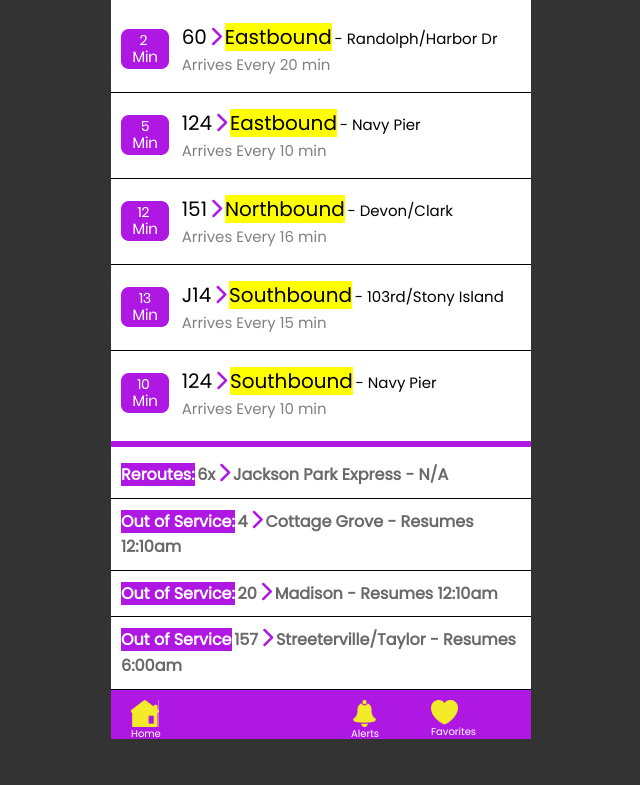
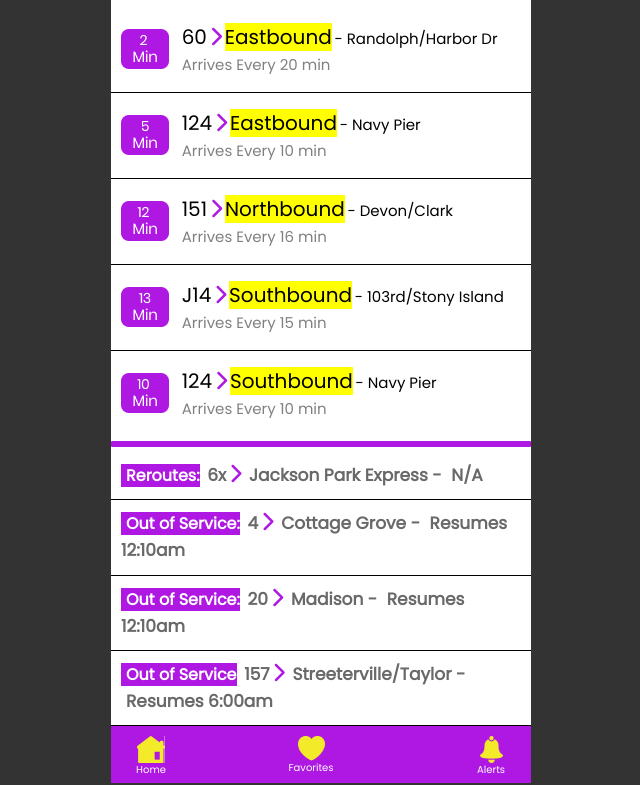
Before and after one commit to jujucinco/Frontend-Project, a plain HTML site: page Frontend Project/index.html in a window 1280 px wide. Shown: the part 423-1208 px from the top of the page, without its empty margins (319-959 px from the left). Before the commit the page ends 1164 px from the top, so only its background shows below. Drawn offline with Linux system fonts and the light colour scheme.

Commit message:
Update style.css

```diff
--- a/Frontend Project/style.css
+++ b/Frontend Project/style.css
@@ -106,14 +106,14 @@ h1 {
   color:#696969;
   border-bottom:1px solid #000;
   padding:10px;
+}
 
 
-}
-
 .alert span {
-  font-size:16px;
+  font-size:17px;
   line-height: 1.6em;
   font-weight: bold;
+  padding-left:5px
 }
 
 .fa-chevron-right {
@@ -145,22 +145,25 @@ hr {
 }
 
 .home {
+  float:left;
   display:inline-block;
   padding-top:10px;
   font-size:10px;
   color:white;
-  width:80px;
-  padding-left:20px
+  width:60px;
+  padding-left:20px;
+  padding-bottom:10px
 
 }
 
 .favorites {
-  float:right;
+  text-align:center;
   display:inline-block;
   font-size:10px;
   color:white;
   padding-top:10px;
-  width:100px
+  width:100px;
+  padding-bottom:10px
 
 }
 
@@ -171,6 +174,7 @@ hr {
   color:white;
   width:80px;
   padding-top:10px;
+  padding-bottom:10px
 
 }
 
@@ -179,6 +183,9 @@ hr {
   color:grey
 }
 
+ul {
+  text-align:center
+}
 
 .alert span:first-child {
   font-size:16px;
```
